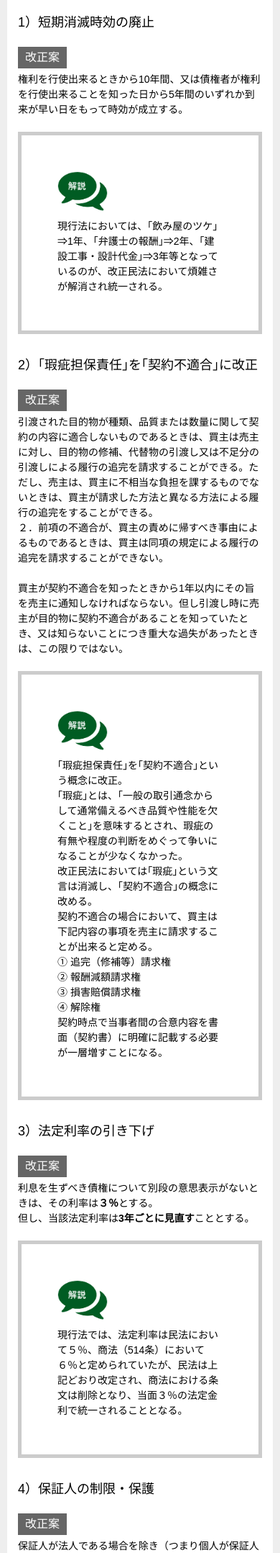
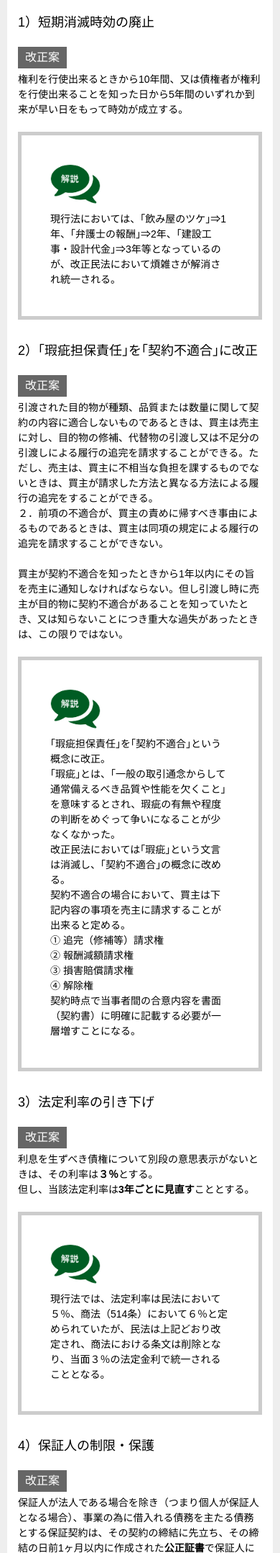
Before and after one commit to aoneko733/test_sep2017, a PHP site: page /column01.html in a window 390 px wide. Shown: the part 764-2921 px from the top of the page at 72% size. Run offline with PHP 8.4, Linux system fonts and the light colour scheme; style sheets or scripts are compiled from the project's sources; some libraries are stand-ins or nearby versions.

Commit message:
20170918-03

```diff
--- a/css/sass/style.scss
+++ b/css/sass/style.scss
@@ -2461,7 +2461,7 @@ SP Size
   /* ============== confirm.html  ==============  */
   /* ============== column.html  ==============  */
   .commentary {
-    padding: 50px;
+    padding: 40px;
     margin: 20px 0 30px 0;
     > span {
       display: block;
```
